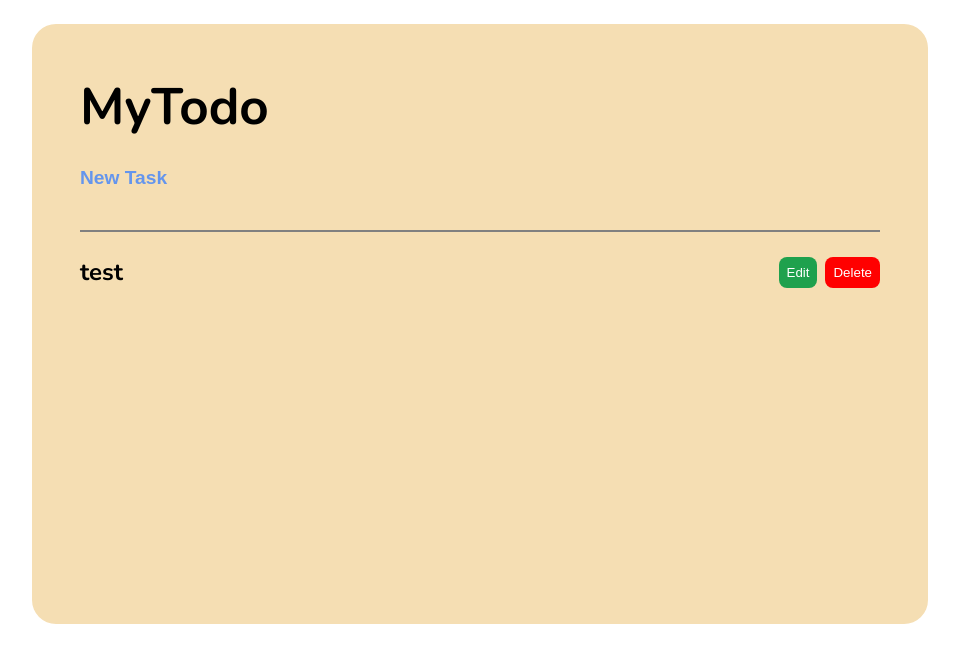
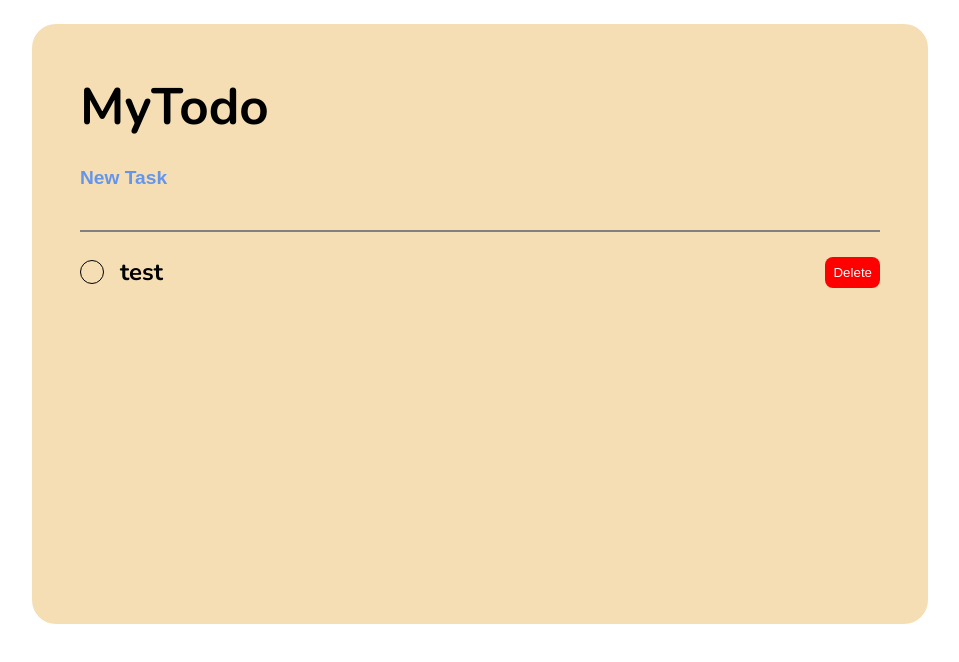
Before and after one commit to Codecamp-16/react-assessment-nitichaikardkarnklai, a React (Create React App) app in the folder assessment/: page / in a window 1280 px wide. Shown: the top 662 px of the page, without its empty margins (160-1119 px from the left). Built offline with nearby package versions, Linux system fonts and the light colour scheme.

Commit message:
feature: todoList complete only

```diff
--- a/assessment/package.json
+++ b/assessment/package.json
@@ -3,6 +3,10 @@
   "version": "0.1.0",
   "private": true,
   "dependencies": {
+    "@fortawesome/fontawesome-svg-core": "^6.5.1",
+    "@fortawesome/free-solid-svg-icons": "^6.5.1",
+    "@fortawesome/react-fontawesome": "^0.2.0",
+    "nanoid": "^5.0.4",
     "react": "^18.2.0",
     "react-dom": "^18.2.0",
     "react-scripts": "5.0.1",
--- a/assessment/src/components/MyTodoHeader.jsx
+++ b/assessment/src/components/MyTodoHeader.jsx
@@ -1,6 +1,7 @@
-import React from 'react'
-import styles from "./MyTodosPage.module.scss"
+import React from 'react';
+import styles from "./MyTodosPage.module.scss";
 import { useTodo } from '../context/TodoContext';
+import { nanoid } from 'nanoid';
 
 function MyTodoHeader() {
     const { addTask, setAddTask, setTodoList, newTodo, setNewTodo } = useTodo();
@@ -13,9 +14,11 @@ function MyTodoHeader() {
     const handleSubmitTask = (event) => {
         event.preventDefault();
         // console.log("submit task");
-        if (addTask) {
+        if (newTodo) {
             const newTodoObj = {
-                todo: newTodo
+                todo: newTodo,
+                id: nanoid(),
+                status: false
             }
             setTodoList(curr => [newTodoObj, ...curr]);
             setNewTodo("");
--- a/assessment/src/components/MyTodoList.jsx
+++ b/assessment/src/components/MyTodoList.jsx
@@ -8,8 +8,8 @@ function MyTodoList() {
 
     return (
         <div>
-            {todoList.map((el, id) => {
-                return <TodoItem key={id} todo={el.todo} />
+            {todoList.map((el) => {
+                return <TodoItem key={el.id} todoItem={el} />
             })}
         </div>
     )
--- /dev/null
+++ b/assessment/src/components/TodoForm.jsx
@@ -0,0 +1,42 @@
+import React, { useState } from 'react';
+import { useTodo } from '../context/TodoContext';
+import styles from "./TodoForm.module.scss"
+
+function TodoForm({todoItem}) {
+    const [isEdit, setIsEdit] = useState(false);
+    const [edit, setEdit] = useState("");
+    const { todoList, setTodoList} = useTodo();
+
+    const handleEdit = () => {
+        setIsEdit(true);
+        setEdit(todoItem.todo);
+    }
+    const handleTypingEdit = (event) => {
+        setEdit(event.target.value);
+    };
+    const handleEditSubmit = (event) => {
+        event.preventDefault();
+        if (edit) {
+            const foundIndex = todoList.findIndex(el => el.id == todoItem.id);
+            const editedObj = {...todoList[foundIndex], todo: edit};
+            console.log(todoList);
+            const clonedTodoList = [...todoList];
+            clonedTodoList.splice(foundIndex, 1, editedObj);
+            // console.log(tempEditedTodoList);
+            setTodoList(clonedTodoList);
+            setIsEdit(false);
+        }
+    }
+    return (
+        <>
+            {isEdit ?
+                <form onSubmit={handleEditSubmit}>
+                    <input className = {styles.Form} onChange={handleTypingEdit} value={edit} />
+                </form>
+                : !todoItem.status? <h2 onClick={handleEdit}>{todoItem.todo}</h2>
+                    : <h2 style = {{textDecoration: 'line-through', color: 'grey'}} onClick={handleEdit}>{todoItem.todo}</h2> }
+        </>
+    )
+}
+
+export default TodoForm
--- /dev/null
+++ b/assessment/src/components/TodoForm.module.scss
@@ -0,0 +1,6 @@
+@import '../styles/variables.scss';
+
+.Form {
+    // border: 1px solid red;
+    background-color: whitesmoke;
+}
--- a/assessment/src/components/TodoItem.jsx
+++ b/assessment/src/components/TodoItem.jsx
@@ -1,14 +1,35 @@
 import React from 'react'
 import styles from "./TodoItem.module.scss"
+import { useTodo } from '../context/TodoContext'
+import TodoForm from './TodoForm';
+import { FontAwesomeIcon } from '@fortawesome/react-fontawesome'
+import { faCheck } from '@fortawesome/free-solid-svg-icons'
 
-function TodoItem({ todo }) {
-    console.log(todo);
+
+function TodoItem({ todoItem }) {
+    const { todoList, setTodoList } = useTodo();
+    const handleEditStatus =() => {
+            const foundIndex = todoList.findIndex(el => el.id == todoItem.id);
+            const editedObj = {...todoList[foundIndex], status: !todoItem.status};
+            const clonedTodoList = [...todoList];
+            clonedTodoList.splice(foundIndex, 1, editedObj);
+            setTodoList(clonedTodoList);
+    }
+    const handleDelete = () => {
+        const tempNewTodoList = todoList.filter(el => el.id !== todoItem.id);
+        setTodoList(tempNewTodoList);
+    }
+    // console.log(todo);
     return (
         <div className={styles.todoItem}>
-            <h2>{todo}</h2>
+            <div className={styles.taskGroup}>
+                <div className={styles.checkIcon} onClick={handleEditStatus}>
+                    {todoItem.status ? <FontAwesomeIcon className={styles.icon} icon={faCheck} /> : null}
+                </div>
+                <TodoForm todoItem={todoItem} />
+            </div>
             <div className={styles.buttonGroup}>
-                <button>Edit</button>
-                <button className={styles.deleteBtn}>Delete</button>
+                <button className={styles.deleteBtn} onClick={handleDelete}>Delete</button>
             </div>
         </div>
     )
--- a/assessment/src/components/TodoItem.module.scss
+++ b/assessment/src/components/TodoItem.module.scss
@@ -21,3 +21,19 @@
     }
 
 }
+.taskGroup {
+    display: flex;
+    align-items: center;
+    gap: 16px;
+}
+.checkIcon {
+    border-radius: 50%;
+    border: 1px solid black;
+    width: 24px;
+    height: 24px;
+    text-align: center;
+    &:hover {
+        color: gray;
+        border: 1px solid gray;
+    }
+}
--- a/assessment/src/context/TodoContext.jsx
+++ b/assessment/src/context/TodoContext.jsx
@@ -4,16 +4,14 @@ const TodoContext = createContext();
 
 export default function TodoContextProvider({ children }) {
     const [newTodo, setNewTodo] = useState(""); // {todo: xxx, id: xxx}
-    const [todoList, setTodoList] = useState([{todo: "test"}]);
+    const [todoList, setTodoList] = useState([{todo: "test", status: false, id: "asdf"}]);
     const [addTask, setAddTask] = useState(false);
+
     return (
         <TodoContext.Provider value={{
-            todoList,
-            setTodoList,
-            addTask,
-            setAddTask,
-            newTodo,
-            setNewTodo
+            todoList,setTodoList,
+            addTask,setAddTask,
+            newTodo, setNewTodo
         }}>{children}</TodoContext.Provider>
     )
 }
```
Also changed, not shown: 1 other file (tests, documents, lock files or other folders).
